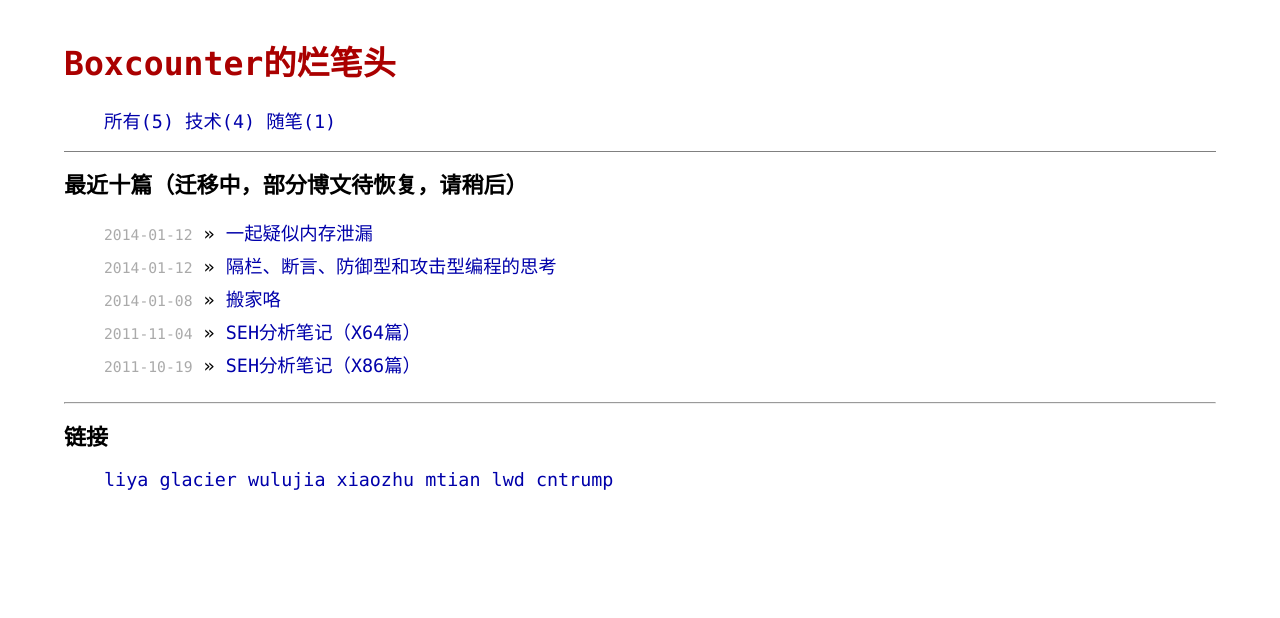
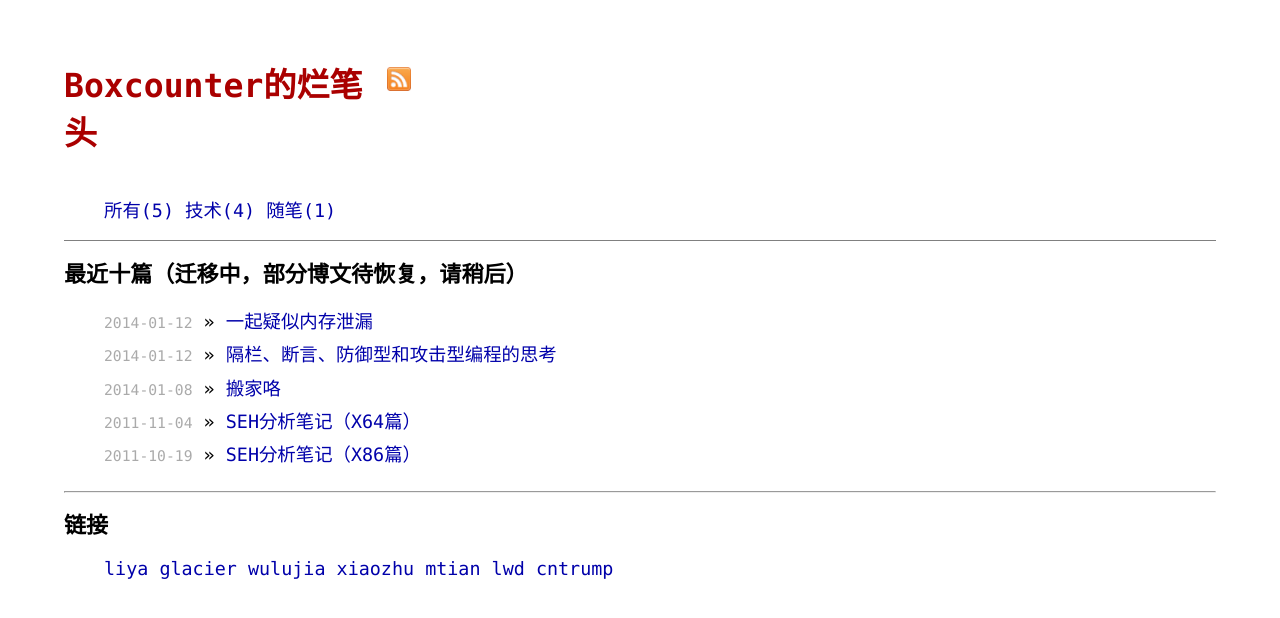
Before and after one commit to betacat/betacat.github.io, a Jekyll site: the page built from index.html, in a window 1280 px wide. Shown: the top 618 px of the page. Built offline with Jekyll 4.4.1, drawn with Linux system fonts in a browser that asks for light colours; nearby versions of some CDN libraries; Markdown is read by kramdown in place of the engine named in the settings.

Commit message:
添加rss

```diff
--- a/_layouts/default.html
+++ b/_layouts/default.html
@@ -19,7 +19,9 @@
 
         <div class="site">
           <div class="header">
-            <h1 class="title"><a href="/">{{ site.name }}</a></h1>
+            <div class="left"><h1 class="title"><a href="/">{{ site.name }}</a></h1></div>
+            <div class="right"><a href="/rss.xml"><img src="/images/rss.png" alt="rss" title="订阅" /></a></div>
+            <div class="clear"></div>
           </div>
 
           <div class="category">
--- a/css/main.css
+++ b/css/main.css
@@ -13,6 +13,10 @@ body {
 
 h1, h2, h3, h4, h5, h6 {
   font-size: 120%; }
+
+.clear {
+  clear: both;
+}
 
 a         { color: #00a; text-decoration: none; }
 a:visited { color: #a0a; text-decoration: none; }
@@ -53,6 +57,18 @@ a:hover   { color: #F72105; text-decoration: underline; }
 .header a {
   text-decoration: none;
 }
+
+.left {
+  width: 28%;
+  float: left;
+}
+
+.right {
+  width: 72%;
+  float: right;
+  padding-top: 30px;
+}
+
 
 .title {
   font-size: 180%;
```
Also changed, not shown: images/rss.png (added).
